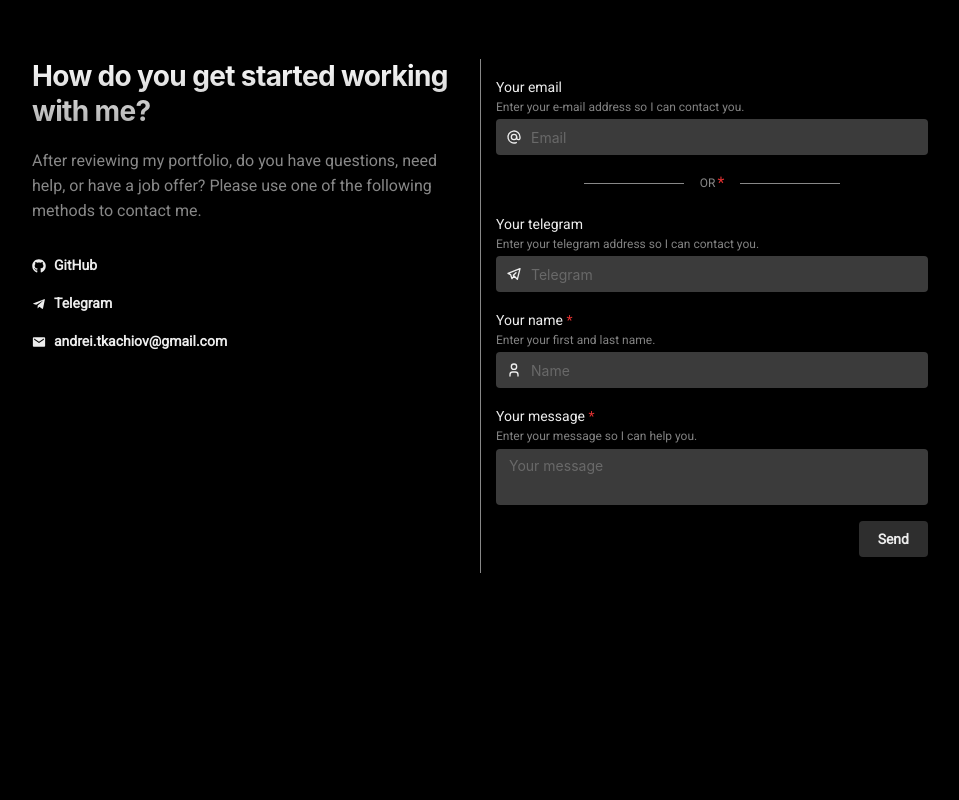
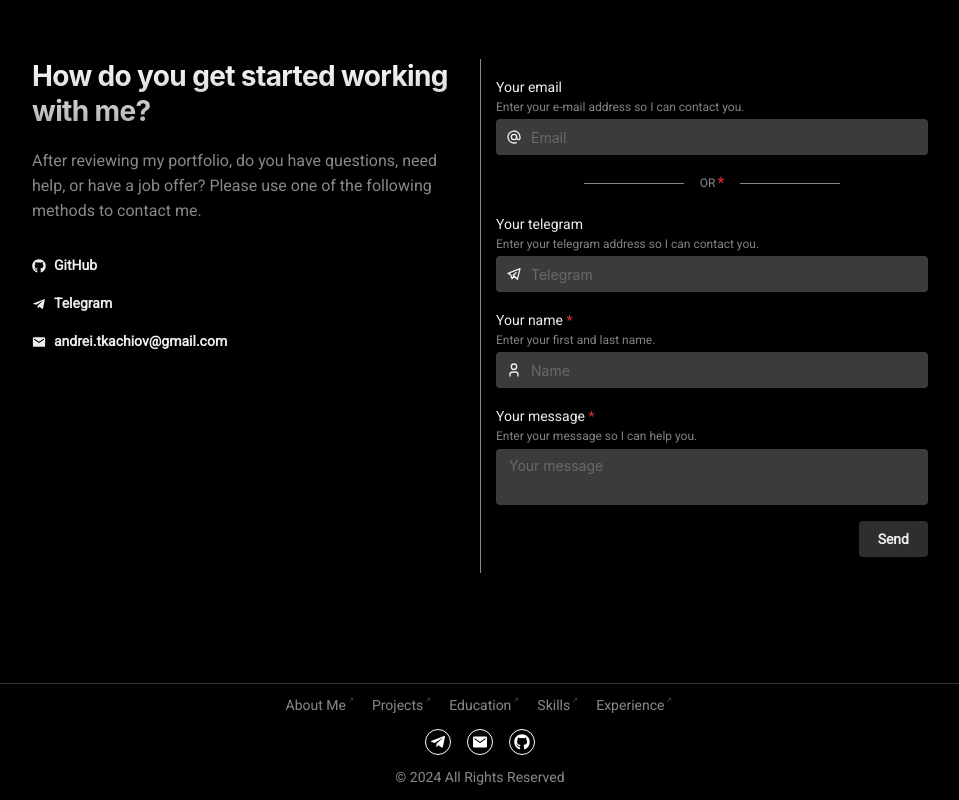
Before and after one commit to AndreiTka4iov/Andrei_Tka4iov_Web, a Next.js app: page / in a window 1280 px wide. Shown: the part 841-1641 px from the top of the page, without its empty margins (160-1119 px from the left). Before the commit the page ends 1524 px from the top, so only its background shows below. Built offline with nearby package versions, Linux system fonts and the light colour scheme.

Commit message:
chore: burger menu is done

```diff
--- /dev/null
+++ b/src/components/BurgerMenu/index.tsx
@@ -0,0 +1,137 @@
+import { useAppDispatch, useAppSelector } from "@/hooks/redux";
+import styles from "./styles.module.css";
+import clsx from "clsx";
+import Link from "next/link";
+import { IoIosArrowRoundForward } from "react-icons/io";
+import { IoMdHome } from "react-icons/io";
+import { globalSlice } from "@/store/global/globalSlice";
+import { Flex, UnstyledButton, rem } from "@mantine/core";
+import { FaUser } from "react-icons/fa";
+import { IoGrid } from "react-icons/io5";
+import { FaUniversity } from "react-icons/fa";
+import { FaBrain } from "react-icons/fa";
+import { IoIosCodeWorking } from "react-icons/io";
+import { FaWpforms } from "react-icons/fa";
+
+import { FaTelegramPlane } from "react-icons/fa";
+import { IoMdMail } from "react-icons/io";
+import { FaGithub } from "react-icons/fa";
+
+const BurgerMenu = () => {
+  const dispatch = useAppDispatch();
+  const { toggleBurgerMenu, toggleContactModal } = globalSlice.actions;
+  const { burgerMenu } = useAppSelector((state) => state.globalSlice);
+
+  return (
+    <div className={clsx(styles.menu, burgerMenu && styles.show)}>
+      <span className={styles.nameTag}>Navigation</span>
+      <Link
+        href={"/"}
+        className={styles.links}
+        onClick={() => dispatch(toggleBurgerMenu())}
+      >
+        <IoMdHome className={styles.icon} />
+        <Flex className={styles.text}>
+          Home <IoIosArrowRoundForward className={styles.linkIcon} />
+        </Flex>
+      </Link>
+      <Link
+        href={"/about"}
+        className={styles.links}
+        onClick={() => dispatch(toggleBurgerMenu())}
+      >
+        <FaUser className={styles.icon} />
+        <Flex className={styles.text}>
+          About Me <IoIosArrowRoundForward className={styles.linkIcon} />
+        </Flex>
+      </Link>
+      <Link
+        href={"/projects"}
+        className={styles.links}
+        onClick={() => dispatch(toggleBurgerMenu())}
+      >
+        <IoGrid className={styles.icon} />
+        <Flex className={styles.text}>
+          Projects <IoIosArrowRoundForward className={styles.linkIcon} />
+        </Flex>
+      </Link>
+      <Link
+        href={"/education"}
+        className={styles.links}
+        onClick={() => dispatch(toggleBurgerMenu())}
+      >
+        <FaUniversity className={styles.icon} />
+        <Flex className={styles.text}>
+          Education <IoIosArrowRoundForward className={styles.linkIcon} />
+        </Flex>
+      </Link>
+      <Link
+        href={"/skills"}
+        className={styles.links}
+        onClick={() => dispatch(toggleBurgerMenu())}
+      >
+        <FaBrain className={styles.icon} />
+        <Flex className={styles.text}>
+          Skills <IoIosArrowRoundForward className={styles.linkIcon} />
+        </Flex>
+      </Link>
+      <Link
+        href={"/experience"}
+        className={styles.links}
+        onClick={() => dispatch(toggleBurgerMenu())}
+      >
+        <IoIosCodeWorking className={styles.icon} />
+        <Flex className={styles.text}>
+          Experience <IoIosArrowRoundForward className={styles.linkIcon} />
+        </Flex>
+      </Link>
+      <span className={styles.nameTag}>Contact</span>
+      <UnstyledButton
+        className={styles.links}
+        onClick={() => {
+          dispatch(toggleBurgerMenu());
+          dispatch(toggleContactModal());
+        }}
+      >
+        <FaWpforms className={styles.icon} />
+        <Flex className={styles.text}>Contact Form</Flex>
+      </UnstyledButton>
+      <a
+        href="https://t.me/tcka4"
+        target="_blank"
+        rel="noreferrer"
+        className={styles.links}
+      >
+        <FaTelegramPlane className={styles.icon} />
+        <Flex className={styles.text}>
+          tcka4 <IoIosArrowRoundForward className={styles.linkIcon} />
+        </Flex>
+      </a>
+      <a
+        href="mailto:andrei.tkachiov@gmail.com"
+        target="_blank"
+        rel="noreferrer"
+        className={styles.links}
+      >
+        <IoMdMail className={styles.icon} />
+        <Flex className={styles.text}>
+          andrei.tkachiov@gmail.com{" "}
+          <IoIosArrowRoundForward className={styles.linkIcon} />
+        </Flex>
+      </a>
+      <a
+        href="https://github.com/AndreiTka4iov"
+        target="_blank"
+        rel="noreferrer"
+        className={styles.links}
+      >
+        <FaGithub className={styles.icon} />
+        <Flex className={styles.text}>
+          AndreiTka4iov <IoIosArrowRoundForward className={styles.linkIcon} />
+        </Flex>
+      </a>
+    </div>
+  );
+};
+
+export default BurgerMenu;
--- /dev/null
+++ b/src/components/BurgerMenu/styles.module.css
@@ -0,0 +1,47 @@
+.menu {
+  display: flex;
+  flex-direction: column;
+  gap: 16px;
+  position: fixed;
+  z-index: 11;
+  top: 60px;
+  width: 100%;
+  height: 0;
+  background: #000;
+  padding: 0;
+  transition: height 0.4s, padding 0.4s;
+  overflow: hidden;
+
+  &.show {
+    height: calc(100vh - 64px);
+    padding: 16px;
+  }
+
+  .nameTag {
+    font-size: 14px;
+    color: #555;
+  }
+
+  .links {
+    display: flex;
+    align-items: center;
+    gap: 8px;
+    font-size: 14px;
+
+    .text {
+      color: #888;
+      transition: 0.2s color;
+    }
+
+    .icon {
+      fill: #888;
+    }
+
+    .linkIcon {
+      transform: rotate(-45deg);
+      font-size: 10px;
+      fill: #555;
+      transition: 0.2s fill;
+    }
+  }
+}
--- /dev/null
+++ b/src/components/Footer/index.tsx
@@ -0,0 +1,75 @@
+import { Flex, Text, UnstyledButton, rem } from "@mantine/core";
+import styles from "./styles.module.css";
+import Link from "next/link";
+import { FaTelegramPlane } from "react-icons/fa";
+import { IoMdMail } from "react-icons/io";
+import { FaGithub } from "react-icons/fa";
+import { IoIosArrowRoundForward } from "react-icons/io";
+
+const Footer = () => {
+  return (
+    <footer className={styles.footer}>
+      <Flex gap={16}>
+        <Link href={"/about"} className={styles.links}>
+          About Me <IoIosArrowRoundForward className={styles.linkIcon} />
+        </Link>
+        <Link href={"/projects"} className={styles.links}>
+          Projects <IoIosArrowRoundForward className={styles.linkIcon} />
+        </Link>
+        <Link href={"/education"} className={styles.links}>
+          Education <IoIosArrowRoundForward className={styles.linkIcon} />
+        </Link>
+        <Link href={"/skills"} className={styles.links}>
+          Skills <IoIosArrowRoundForward className={styles.linkIcon} />
+        </Link>
+        <Link href={"/experience"} className={styles.links}>
+          Experience <IoIosArrowRoundForward className={styles.linkIcon} />
+        </Link>
+      </Flex>
+      <Flex gap={16}>
+        <a
+          href="https://t.me/tcka4"
+          target="_blank"
+          rel="noreferrer"
+          className={styles.socialLinks}
+        >
+          <UnstyledButton onClick={() => {}} className={styles.mainLink}>
+            <FaTelegramPlane
+              style={{ width: rem(16), height: rem(16) }}
+              className={styles.icon}
+            />
+          </UnstyledButton>
+        </a>
+        <a
+          href="mailto:andrei.tkachiov@gmail.com"
+          target="_blank"
+          rel="noreferrer"
+          className={styles.socialLinks}
+        >
+          <UnstyledButton onClick={() => {}} className={styles.mainLink}>
+            <IoMdMail
+              style={{ width: rem(16), height: rem(16) }}
+              className={styles.icon}
+            />
+          </UnstyledButton>
+        </a>
+        <a
+          href="https://github.com/AndreiTka4iov"
+          target="_blank"
+          rel="noreferrer"
+          className={styles.socialLinks}
+        >
+          <UnstyledButton onClick={() => {}} className={styles.mainLink}>
+            <FaGithub
+              style={{ width: rem(16), height: rem(16) }}
+              className={styles.icon}
+            />
+          </UnstyledButton>
+        </a>
+      </Flex>
+      <Text className={styles.text}>© 2024 All Rights Reserved</Text>
+    </footer>
+  );
+};
+
+export default Footer;
--- /dev/null
+++ b/src/components/Footer/styles.module.css
@@ -0,0 +1,67 @@
+.footer {
+  display: flex;
+  flex-direction: column;
+  justify-content: center;
+  gap: 12px;
+  padding: 12px 0;
+  align-items: center;
+  margin-top: auto;
+  width: 100%;
+  box-shadow: inset 0 1px 0 0 #333;
+
+  .socialLinks {
+    border: 1px solid #fff;
+    border-radius: 50%;
+    transition: border-color .1s;
+
+    .mainLink {
+      width: rem(24px);
+      height: rem(24px);
+      display: flex;
+      align-items: center;
+      justify-content: center;
+
+      .icon {
+        fill: #fff;
+        transition: fill .1s;
+      }
+
+
+    }
+
+    &:hover {
+      border-color: #6350d8;
+
+      .mainLink > .icon {
+        fill: #6350d8;
+      }
+    }
+  }
+
+  .links {
+    display: flex;
+    font-size: 14px;
+    color: #888;
+    transition: 0.2s color;
+
+    .linkIcon {
+        transform: rotate(-45deg);
+        font-size: 10px;
+        fill: #555;
+        transition: 0.2s fill;
+      }
+
+    &:hover {
+      color: #fff;
+
+      .linkIcon {
+        fill: #fff;
+      }
+    }
+  }
+
+  .text {
+    font-size: 14px;
+    color: #888;
+  }
+}
--- a/src/components/Layout/index.tsx
+++ b/src/components/Layout/index.tsx
@@ -2,23 +2,27 @@ import React from "react";
 import { Stack } from "@mantine/core";
 import Header from "../Header";
 import { Roboto } from "next/font/google";
+import clsx from "clsx";
+import styles from "./styles.module.css";
+import Footer from "../Footer";
+import BurgerMenu from "../BurgerMenu";
 
 interface LayoutProps {
   children: React.ReactNode;
 }
 
 const roboto = Roboto({
-  weight: '400',
-  subsets: ['latin'],
-})
+  weight: "400",
+  subsets: ["latin"],
+});
 
 const Layout = ({ children }: LayoutProps) => {
   return (
-    <main className={roboto.className}>
+    <main className={clsx(roboto.className, styles.screenWrapper)}>
       <Header />
-      <Stack p={10}>
-        {children}
-      </Stack>
+      <BurgerMenu />
+      <Stack p={10}>{children}</Stack>
+      <Footer />
     </main>
   );
 };
--- a/src/components/Layout/styles.module.css
+++ b/src/components/Layout/styles.module.css
@@ -1,5 +1,7 @@
 .screenWrapper {
+    display: flex;
+    flex-direction: column;
     width: 100%;
-    height: -webkit-fill-available;
+    min-height: -webkit-fill-available;
     background: #000;
 }
--- a/src/store/global/globalSlice.ts
+++ b/src/store/global/globalSlice.ts
@@ -2,10 +2,12 @@ import { createSlice, PayloadAction } from "@reduxjs/toolkit";
 
 interface homeState {
   contactModal: boolean;
+  burgerMenu: boolean;
 }
 
 const initialState: homeState = {
   contactModal: false,
+  burgerMenu: false,
 };
 
 export const globalSlice = createSlice({
@@ -15,6 +17,9 @@ export const globalSlice = createSlice({
     toggleContactModal(state) {
       state.contactModal = !state.contactModal;
     },
+    toggleBurgerMenu(state) {
+      state.burgerMenu = !state.burgerMenu;
+    },
   },
 });
 
```
Also changed, not shown: src/components/Header/index.tsx (+7 -3 lines).
